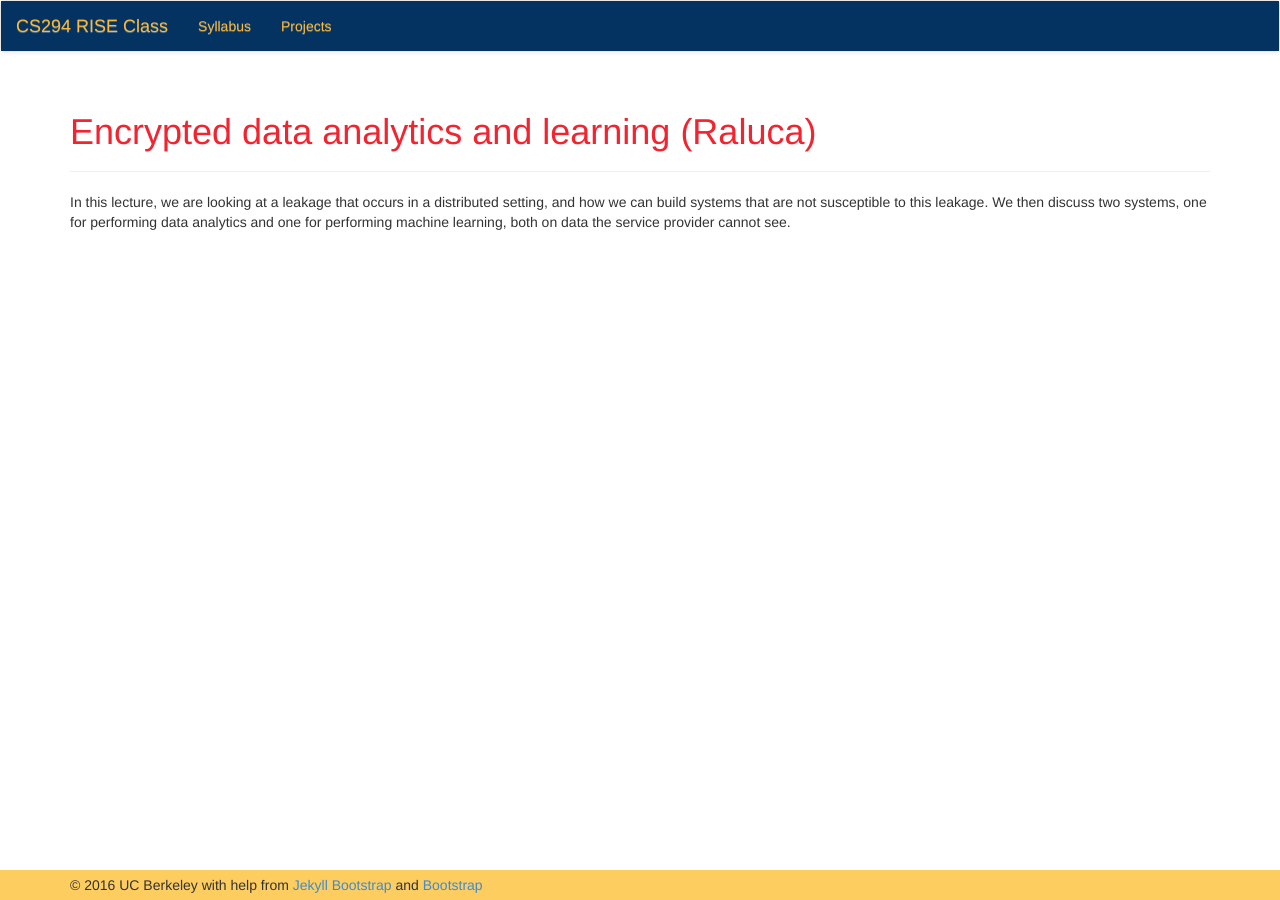
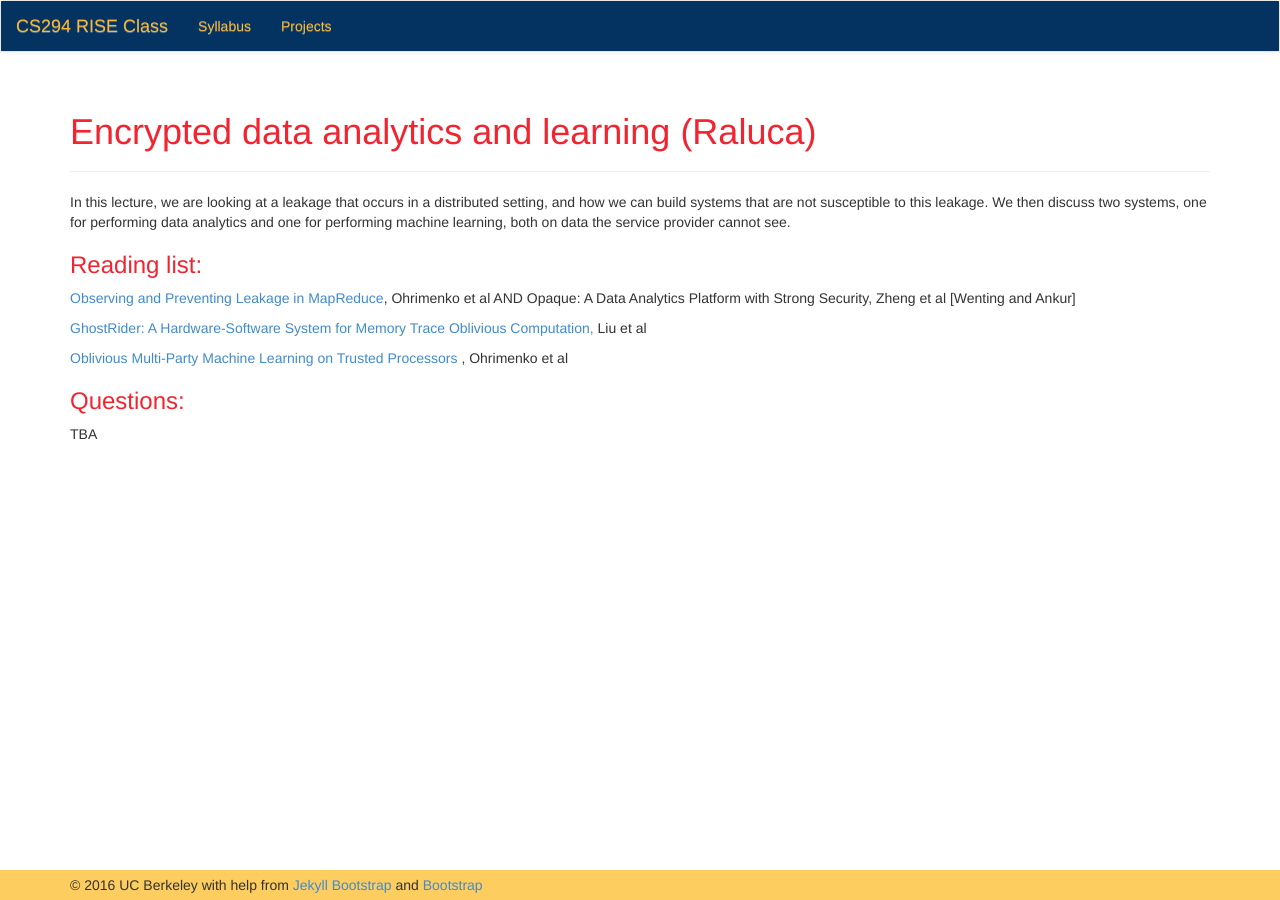
Before and after one commit to ucbrise/cs294-rise-fa16, a Jekyll site: the page built from crypto_systems.md, in a window 1280 px wide. Built offline with Jekyll 4.4.1, drawn with Linux system fonts in a browser that asks for light colours; nearby versions of some CDN libraries.

Commit message:
Readings for the other sections

```diff
--- a/crypto_systems.md
+++ b/crypto_systems.md
@@ -6,6 +6,27 @@ use_math: true
 ---
 
 In this lecture, we are looking at a leakage that occurs in a distributed setting, and how we can build systems that are not susceptible to this leakage. We then discuss two systems, one for performing data analytics and one for performing machine learning, both on data the service provider cannot see.
+
+
+### Reading list:
+
+
+<a href="http://dl.acm.org/citation.cfm?id=2813695">Observing and Preventing Leakage in MapReduce</a>, Ohrimenko et al AND
+Opaque: A Data Analytics Platform with Strong Security, Zheng et al [Wenting and Ankur]
+
+
+<a href="http://www.cs.umd.edu/~mwh/papers/ghostrider15.pdf">GhostRider: A Hardware-Software System for Memory Trace Oblivious Computation,
+</a> Liu et al
+
+
+<a href="https://www.usenix.org/system/files/conference/usenixsecurity16/sec16_paper_ohrimenko.pdf">
+Oblivious Multi-Party Machine Learning on Trusted Processors
+</a>, Ohrimenko et al
+
+### Questions:
+
+TBA
+
 
 <!-- ![ML-Lifecycle](assets/images/ml-lifecycle.jpg){:width="400px"}
 
```
Also changed, not shown: trusted_hardware.md (+5 -1 lines), trusted_hardware2.md (+22 -0 lines).
